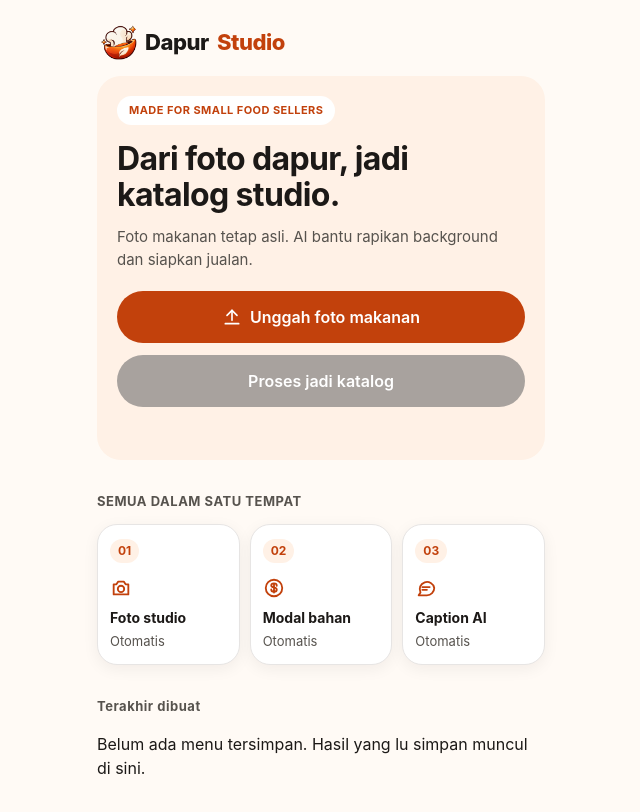
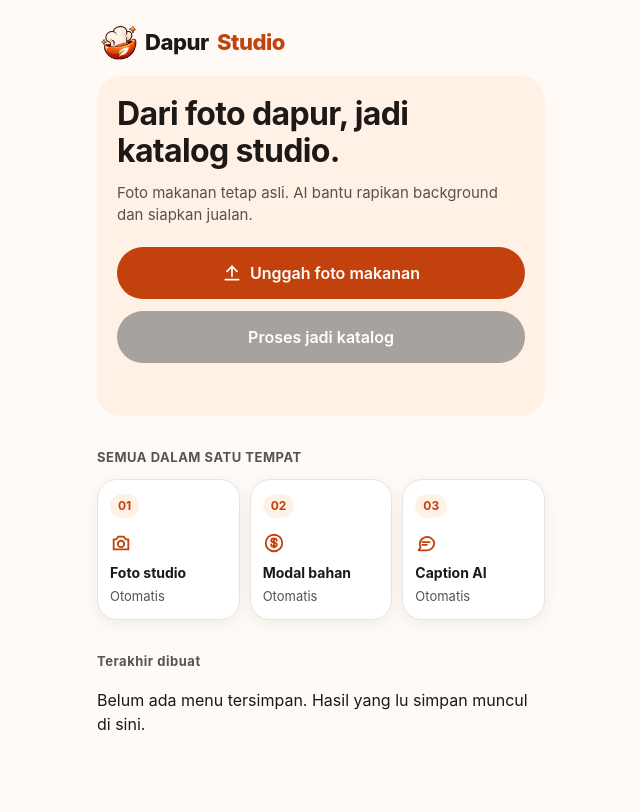
Before and after one commit to FAHMYZAR/dapurstudio, a plain HTML site: page public/index.html in a window 1280 px wide. Shown: the whole page, without its empty margins (319-959 px from the left). Drawn offline with Linux system fonts and the light colour scheme; no server answers.

Commit message:
Hapus pill MADE FOR SMALL FOOD SELLERS dari hero (ai slop)

```diff
--- a/public/index.html
+++ b/public/index.html
@@ -17,7 +17,6 @@
 
 <main>
   <section class="hero">
-    <p class="pill">MADE FOR SMALL FOOD SELLERS</p>
     <h1>Dari foto dapur, jadi katalog studio.</h1>
     <p class="hero-sub">Foto makanan tetap asli. AI bantu rapikan background dan siapkan jualan.</p>
     <input id="photo" class="sr-only" type="file" accept="image/*">
```
